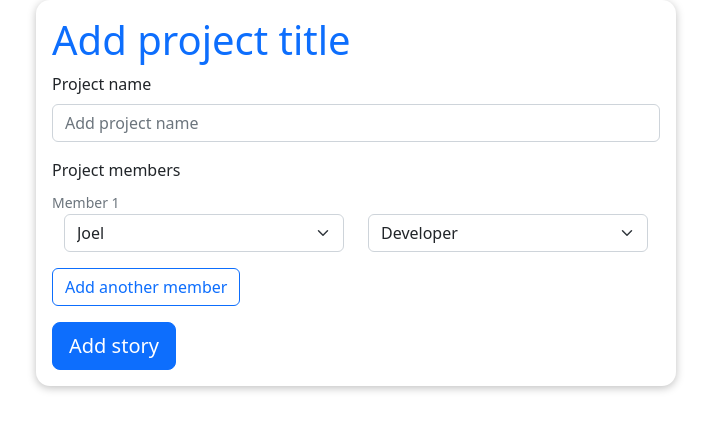
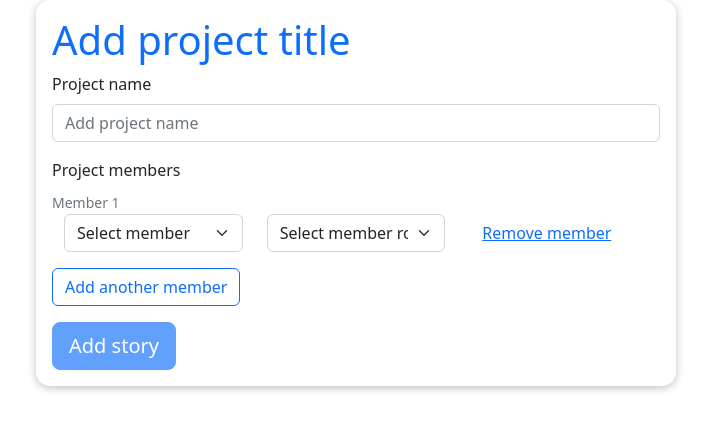
Before and after one commit to shanji97/SMRPOmarduk, a React (Create React App) app in the folder frontend/: page /add-project in a window 1280 px wide. Shown: the top 430 px of the page, without its empty margins (284-995 px from the left). Built offline with nearby package versions, Linux system fonts and the light colour scheme.

Commit message:
add project form and validation

```diff
--- a/frontend/src/pages/AddProject.tsx
+++ b/frontend/src/pages/AddProject.tsx
@@ -8,74 +8,119 @@ import Row from "react-bootstrap/Row";
 import Col from "react-bootstrap/Col";
 
 import classes from "./AddProject.module.css";
-import useValidateForm from "../hooks/useValidateForm";
 
-const AddStory = () => {
-  const [projectData, setProjectData] = useState({
-    name: "",
-    members: [{}],
-  });
+const AddProject = () => {
+  const [projectName, setProjectName] = useState("");
 
-  const { name, members } = projectData;
+  const [membersArray, setMembersArray] = useState([
+    { username: "", role: -1 },
+  ]);
 
   // TODO get this from backend -> is there a user class i can use here?
-  const users: string[] = ["Joel", "Ellie", "Marlene"];
+  const DUMMY_USERS = [
+    {
+      username: "tinec",
+      password: "123123",
+      name: "Tine",
+      surname: "Crnugelj",
+      email: "tine.crnugelj@gmail.com",
+      isAdmin: false,
+    },
+    {
+      username: "martind",
+      password: "123123",
+      name: "Martin",
+      surname: "Dagarin",
+      email: "martin.dagarin@gmail.com",
+      isAdmin: true,
+    },
+    {
+      username: "simonk",
+      password: "123123",
+      name: "Simon",
+      surname: "Klavzar",
+      email: "simon.klavzar@gmail.com",
+      isAdmin: false,
+    },
+    {
+      username: "matevzl",
+      password: "123123",
+      name: "Matevz",
+      surname: "Lapajne",
+      email: "matevz.lapajne@gmail.com",
+      isAdmin: true,
+    },
+  ];
 
   // TODO check doubling of project name
 
   const addInputHandler = () => {
-    console.log();
-    setProjectData((prevProjectData) => ({
-      ...prevProjectData,
-      members: [...prevProjectData.members, ""],
-    }));
+    setMembersArray((prevMembersArray) => [
+      ...prevMembersArray,
+      { username: "", role: -1 },
+    ]);
   };
 
-  const userDataChangedHandler = (e: any) => {
-    console.log();
-    setProjectData((prevProjectData) => ({
-      ...prevProjectData,
-      [e.target.name]: e.target.value,
-    }));
+  const projectNameChangedHandler = (e: any) => {
+    setProjectName(e.target.value);
   };
 
-  const testInputChangedHandler = (e: any, index: number) => {
-    console.log();
-    // setStoryData((prevStoryData) => {
-    //   const newTestsData: string[] = [...prevStoryData.tests];
-    //   newTestsData[index] = e.target.value;
-    //   return { ...prevStoryData, tests: newTestsData };
-    // });
+  const memberInputChangedHandler = (e: any, index: number) => {
+    setMembersArray((prevMembersArray) => {
+      const newMembersArray = [...prevMembersArray];
+
+      newMembersArray[index] = {
+        ...newMembersArray[index],
+        username: e.target.value,
+      };
+      return newMembersArray;
+    });
   };
 
-  const selectInputChangedHandler = (
-    e: React.ChangeEvent<HTMLSelectElement>
-  ) => {
-    //   setStoryData((prevStoryData) => ({
-    //     ...prevStoryData,
-    //     priority: +e.target.value,
-    //   }));
+  const roleInputChangedHandler = (e: any, index: number) => {
+    setMembersArray((prevMembersArray) => {
+      const newMembersArray = [...prevMembersArray];
+
+      newMembersArray[index] = {
+        ...newMembersArray[index],
+        role: +e.target.value,
+      };
+      return newMembersArray;
+    });
   };
 
-  const checkBusinessValue = () => {
-    // businessValue < 0 || businessValue > 10
-    //   ? setBusinessValueError(true)
-    //   : setBusinessValueError(false);
+  const removeMemberHandler = (index: any) => {
+    setMembersArray((prevMembersArray) => {
+      const newMembersArray = [...prevMembersArray];
+      newMembersArray.splice(index, 1);
+      return newMembersArray;
+    });
   };
+
+  const validateForm = () => {
+    let nameError: boolean = projectName === "";
+
+    let usersInputError: boolean = membersArray.some((u) => u.username === "");
+
+    let roleInputError: boolean = membersArray.some((u) => u.role === -1);
+
+    return nameError || usersInputError || roleInputError;
+  };
+
+  let formHasError = validateForm();
 
   const submitFormHandler = (e: React.FormEvent<HTMLFormElement>) => {
     e.preventDefault();
+    let formData = {
+      projectName: projectName,
+      members: membersArray,
+    };
 
     // TODO send data to backend via service
-    // console.log(storyData);
+    console.log(formData);
 
-    // setStoryData({
-    //   title: "",
-    //   description: "",
-    //   tests: [""],
-    //   priority: 3,
-    //   businessValue: 5,
-    // });
+    setProjectName("");
+    setMembersArray([]);
   };
 
   return (
@@ -86,9 +131,9 @@ const AddStory = () => {
           <Form.Label>Project name</Form.Label>
           <Form.Control
             placeholder="Add project name"
-            name="name"
-            value={name}
-            onChange={userDataChangedHandler}
+            name="projectName"
+            value={projectName}
+            onChange={projectNameChangedHandler}
           />
         </Form.Group>
 
@@ -98,10 +143,8 @@ const AddStory = () => {
         >
           <Form.Label>Project members</Form.Label>
           <Form.Group className="mb-3" controlId="form-tests">
-            {projectData.members.map((member, index) => (
-              <Form.Group
-                key={index /* TODO this should be user id not index */}
-              >
+            {membersArray.map((member, index) => (
+              <Form.Group key={index}>
                 <Form.Text className="text-secondary">{`Member ${
                   index + 1
                 }`}</Form.Text>
@@ -109,32 +152,60 @@ const AddStory = () => {
                   <Row>
                     <Col>
                       <Form.Select
-                        aria-label="Select member"
-                        onChange={selectInputChangedHandler}
-                        name="member"
+                        name="membersArray.username"
+                        value={membersArray[index].username}
+                        onChange={(e) => {
+                          memberInputChangedHandler(e, index);
+                        }}
                       >
-                        {users.map((user, index) => (
-                          <option
-                            key={
-                              index /* TODO this should be user id not index */
-                            }
-                            value={user}
-                          >
-                            {user}
-                          </option>
-                        ))}
+                        <option key={-1} value={""}>
+                          Select member
+                        </option>
+                        {DUMMY_USERS.map(
+                          (user) =>
+                            // ce je username notr ga ne prikazi
+                            (!membersArray.find(
+                              (u) => u.username === user.username
+                            ) ||
+                              membersArray[index].username ===
+                                user.username) && (
+                              <option key={user.username} value={user.username}>
+                                {user.username}
+                              </option>
+                            )
+                        )}
                       </Form.Select>
                     </Col>
                     <Col>
                       <Form.Select
-                        aria-label="Select member role"
-                        onChange={selectInputChangedHandler}
+                        as="select"
+                        value={membersArray[index].role}
+                        onChange={(e) => {
+                          roleInputChangedHandler(e, index);
+                        }}
                         name="role"
+                        key={index + "s"}
                       >
+                        <option value="-1">Select member role</option>
                         <option value="0">Developer</option>
-                        <option value="1">Scrum master</option>
-                        <option value="2">Product owner</option>
+                        {(!membersArray.find((u) => u.role === 1) ||
+                          membersArray[index].role === 1) && (
+                          <option value="1">Scrum master</option>
+                        )}
+                        {(!membersArray.find((u) => u.role === 2) ||
+                          membersArray[index].role === 2) && (
+                          <option value="2">Product owner</option>
+                        )}
                       </Form.Select>
+                    </Col>
+                    <Col>
+                      <Button
+                        variant="link"
+                        type="button"
+                        onClick={() => removeMemberHandler(index)}
+                      >
+                        Remove member
+                      </Button>
                     </Col>
                   </Row>
                 </Container>
@@ -154,7 +225,7 @@ const AddStory = () => {
           variant="primary"
           type="submit"
           size="lg"
-          disabled={false /* TODO */}
+          disabled={formHasError}
         >
           Add story
         </Button>
@@ -163,4 +234,4 @@ const AddStory = () => {
   );
 };
 
-export default AddStory;
+export default AddProject;
```
